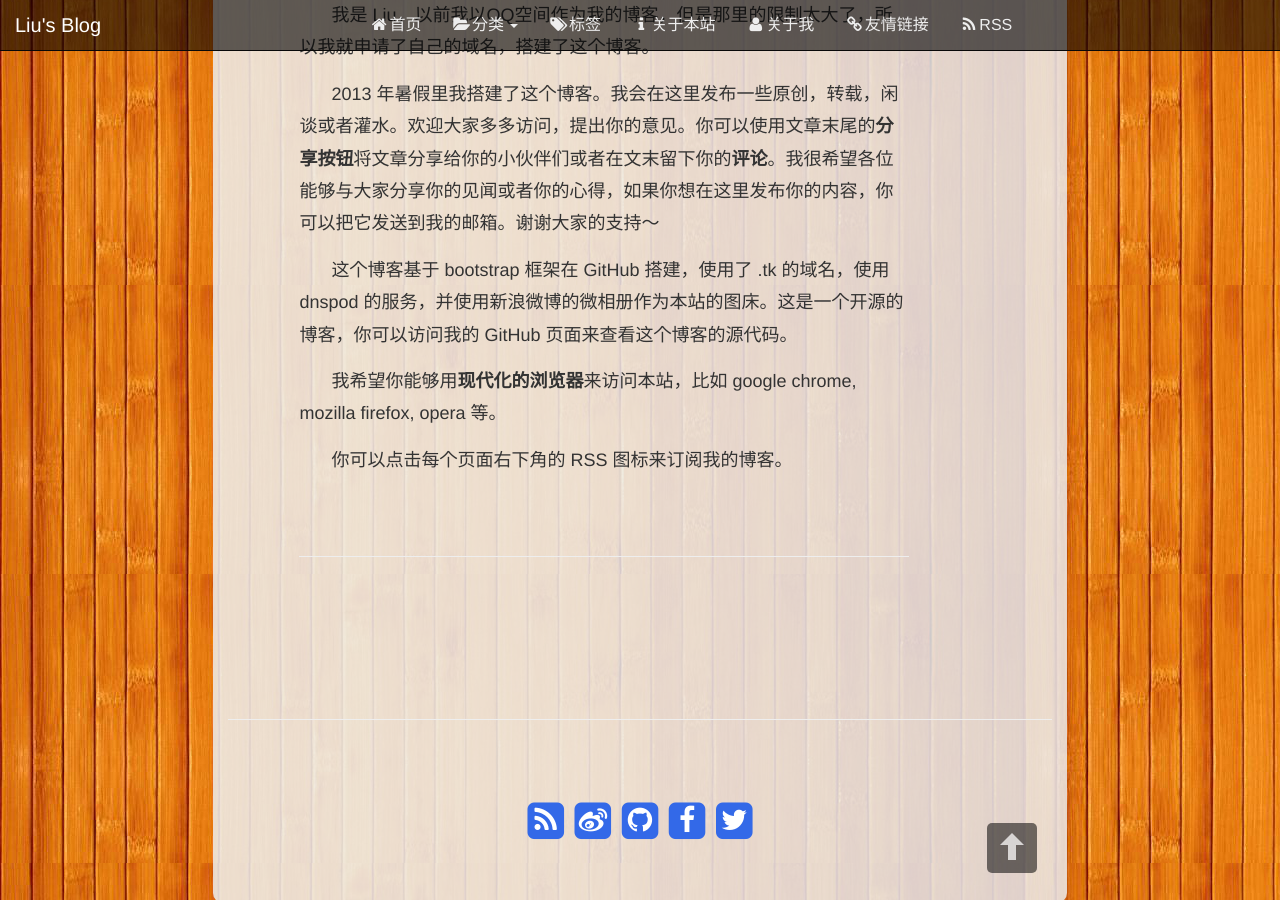
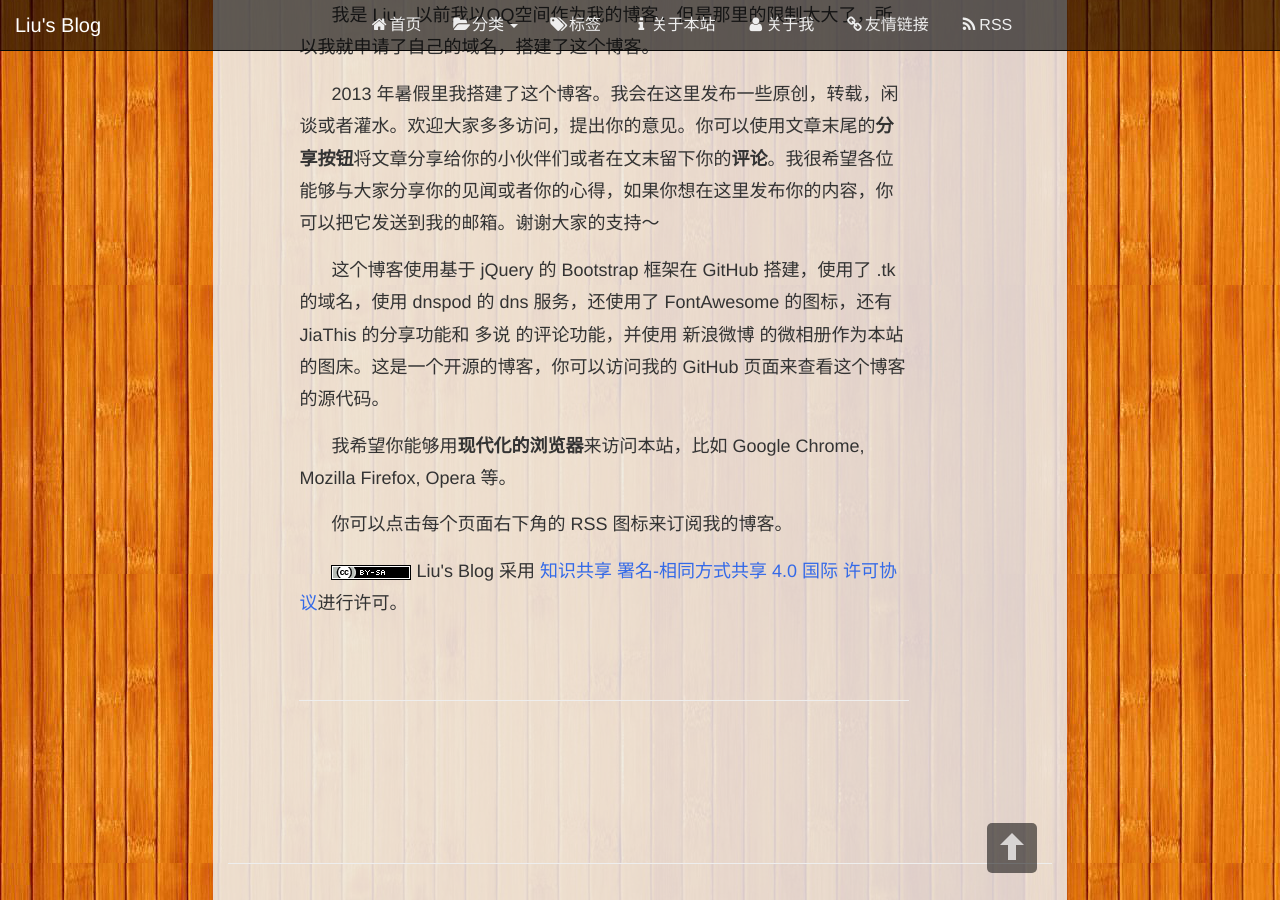
Before and after one commit to laurence6/blog, a Jekyll site: the page built from about.html, in a window 1280 px wide and 900 px high, scrolled down 293 px. Built offline with Jekyll 4.4.1, drawn with Linux system fonts in a browser that asks for light colours; comment, search, counter and statistics services are not loaded.

Commit message:
update license

```diff
--- a/404.html
+++ b/404.html
@@ -7,7 +7,7 @@
     <meta name="viewport" content="width=device-width, initial-scale=1">
     <meta name="author" content="Liu">
     <meta name="keywords" content="Liu's Blog,computer,life">
-    <meta name="description" content="Liu's Blog：http://blog.chit-chatting.tk/">
+    <meta name="description" content="Liu's Blog：http://blog.laurence.tk/">
     <link href="/images/icon.ico" rel="shortcut icon" type="image/x-icon">
     <title>Oops!</title>
     <link href="/stylesheets/bootstrap.min.css" rel="stylesheet">
@@ -67,7 +67,6 @@
             <span class="fa-stack fa-lg"><a href="https://www.facebook.com" target="view_window"><i class="fa fa-square fa-stack-2x"></i><i class="fa fa-facebook fa-lg fa-stack-1x fa-inverse"></i></a></span>
             <span class="fa-stack fa-lg"><a href="https://twitter.com" target="view_window"><i class="fa fa-square fa-stack-2x"></i><i class="fa fa-twitter fa-lg fa-stack-1x fa-inverse"></i></a></span>
         </div>
-        <div class="text-center"><a rel="license" href="http://creativecommons.org/licenses/by-nc-sa/3.0/deed.zh" target="view_window"><img alt="知识共享许可协议" src="http://i.creativecommons.org/l/by-nc-sa/3.0/80x15.png"></a><span xmlns:dct="http://purl.org/dc/terms/" href="http://purl.org/dc/dcmitype/Text" property="dct:title" rel="dct:type">Liu's Blog</span> 由 <a xmlns:cc="http://creativecommons.org/ns#" href="http://blog.chit-chatting.tk/about.html" property="cc:attributionName" rel="cc:attributionURL" target="view_window">Liu</a> 创作，采用 <a rel="license" href="http://creativecommons.org/licenses/by-nc-sa/3.0/deed.zh" target="view_window">知识共享 署名-非商业性使用-相同方式共享 3.0 许可协议</a>进行许可。</div>
       </footer>
     </div>
     <script src="/javascripts/jquery.min.js"></script>
--- a/about.html
+++ b/about.html
@@ -4,6 +4,7 @@
 ---
 <p>我是 Liu，以前我以QQ空间作为我的博客，但是那里的限制太大了，所以我就申请了自己的域名，搭建了这个博客。</p>
 <p>2013 年暑假里我搭建了这个博客。我会在这里发布一些原创，转载，闲谈或者灌水。欢迎大家多多访问，提出你的意见。你可以使用文章末尾的<strong>分享按钮</strong>将文章分享给你的小伙伴们或者在文末留下你的<strong>评论</strong>。我很希望各位能够与大家分享你的见闻或者你的心得，如果你想在这里发布你的内容，你可以把它发送到我的邮箱。谢谢大家的支持～</p>
-<p>这个博客基于 bootstrap 框架在 GitHub 搭建，使用了 .tk 的域名，使用 dnspod 的服务，并使用新浪微博的微相册作为本站的图床。这是一个开源的博客，你可以访问我的 GitHub 页面来查看这个博客的源代码。</p>
-<p>我希望你能够用<strong>现代化的浏览器</strong>来访问本站，比如 google chrome, mozilla firefox, opera 等。</p>
+<p>这个博客使用基于 jQuery 的 Bootstrap 框架在 GitHub 搭建，使用了 .tk 的域名，使用 dnspod 的 dns 服务，还使用了 FontAwesome 的图标，还有 JiaThis 的分享功能和 多说 的评论功能，并使用 新浪微博 的微相册作为本站的图床。这是一个开源的博客，你可以访问我的 GitHub 页面来查看这个博客的源代码。</p>
+<p>我希望你能够用<strong>现代化的浏览器</strong>来访问本站，比如 Google Chrome, Mozilla Firefox, Opera 等。</p>
 <p>你可以点击每个页面右下角的 RSS 图标来订阅我的博客。</p>
+<p><a rel="license" href="http://creativecommons.org/licenses/by-sa/4.0/" target="view_window"><img alt="知识共享许可协议" style="border-width:0" src="/images/ccbysa.png" /></a> <span xmlns:dct="http://purl.org/dc/terms/" href="http://purl.org/dc/dcmitype/Text" property="dct:title" rel="dct:type">{{ site.title }}</span> 采用 <a rel="license" href="http://creativecommons.org/licenses/by-sa/4.0/" target="view_window">知识共享 署名-相同方式共享 4.0 国际 许可协议</a>进行许可。</p>
```
Also changed, not shown: README.md, images/ccbysa.png (added).
